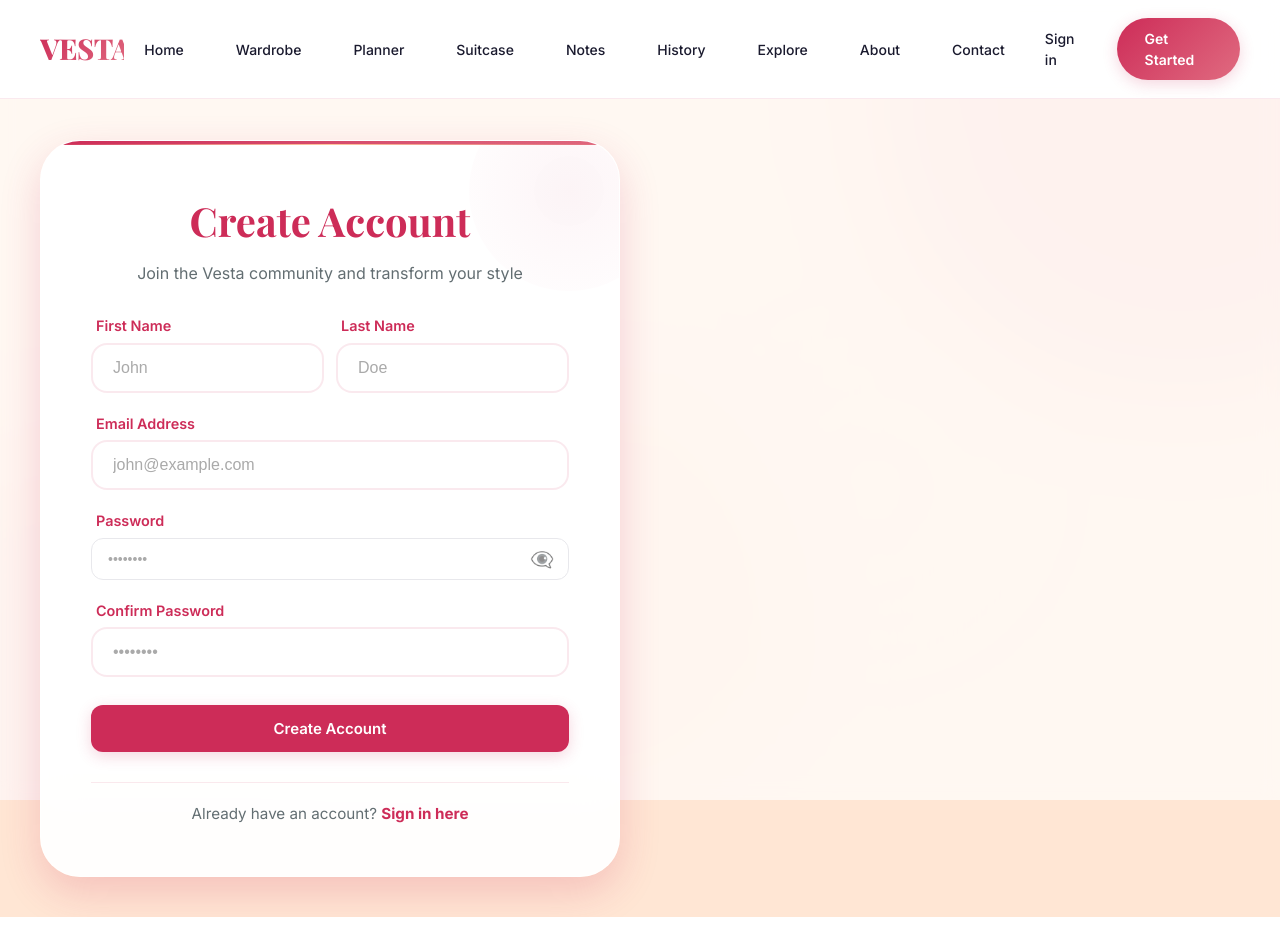
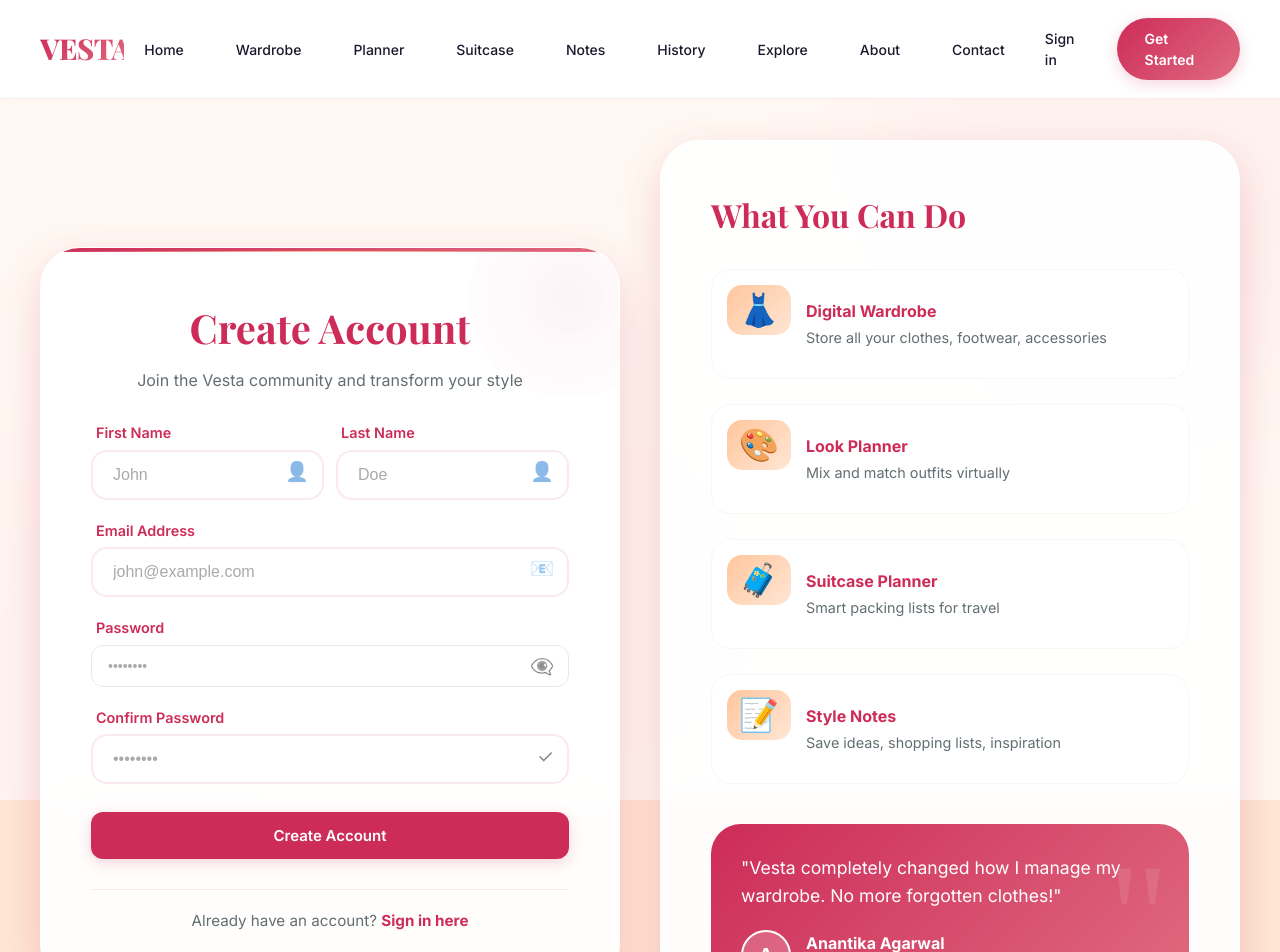
Before and after one commit to Anantika09/vesta2.O, a React (Create React App) app in the folder frontend/: page /register in a window 1280 px wide. Shown: the top 952 px of the page. Before the commit the page ends 917 px from the top, so only its background shows below. Built offline with nearby package versions, Linux system fonts and the light colour scheme.

Commit message:
Updated project with latest changes

```diff
--- a/frontend/src/pages/Login.jsx
+++ b/frontend/src/pages/Login.jsx
@@ -8,6 +8,7 @@ const Login = () => {
   const [password, setPassword] = useState('');
   const [error, setError] = useState('');
   const [showPassword, setShowPassword] = useState(false);
+  const [rememberMe, setRememberMe] = useState(false);
   const [isLoading, setIsLoading] = useState(false);
   const navigate = useNavigate();
   const { login } = useAuth();
@@ -16,6 +17,12 @@ const Login = () => {
     e.preventDefault();
     setIsLoading(true);
     setError('');
+
+    if (!email || !password) {
+      setError('Please enter both email and password');
+      setIsLoading(false);
+      return;
+    }
 
     const result = await login(email, password);
 
@@ -86,6 +93,21 @@ const Login = () => {
               </div>
             </div>
 
+            <div className="login-options">
+              <label className="checkbox-container">
+                <input
+                  type="checkbox"
+                  checked={rememberMe}
+                  onChange={(e) => setRememberMe(e.target.checked)}
+                />
+                <span className="checkmark"></span>
+                <span className="remember-text">Remember me</span>
+              </label>
+              <Link to="/forgot-password" className="forgot-link">
+                Forgot Password?
+              </Link>
+            </div>
+
             {error && (
               <div className="error-message">
                 <svg viewBox="0 0 24 24" fill="none" stroke="currentColor" strokeWidth="2">
@@ -97,8 +119,24 @@ const Login = () => {
               </div>
             )}
 
-            <button type="submit" className="submit-btn" disabled={isLoading}>
-              {isLoading ? 'Signing in...' : 'Sign In'}
+            <button
+              type="submit"
+              className="submit-btn"
+              disabled={isLoading}
+            >
+              {isLoading ? (
+                <>
+                  <span className="loading-spinner"></span>
+                  <span>Signing in...</span>
+                </>
+              ) : (
+                <>
+                  <span>Sign In</span>
+                  <svg viewBox="0 0 24 24" fill="none" stroke="currentColor" strokeWidth="2">
+                    <path d="M5 12h14M12 5l7 7-7 7" />
+                  </svg>
+                </>
+              )}
             </button>
           </form>
 
@@ -111,6 +149,73 @@ const Login = () => {
             </p>
           </div>
         </div>
+
+        {/* Feature Sidebar - Fully Restored */}
+        <div className="feature-sidebar animate-slide-up">
+          <h3>Welcome back to Vesta</h3>
+
+          <div className="welcome-message">
+            <p>Your personal style assistant is ready to help you:</p>
+          </div>
+
+          <ul className="feature-list">
+            <li className="feature-item">
+              <span className="feature-icon">👗</span>
+              <div>
+                <strong>Your Digital Wardrobe</strong>
+                <p>Store all your clothes, footwear, accessories</p>
+              </div>
+            </li>
+            <li className="feature-item">
+              <span className="feature-icon">✨</span>
+              <div>
+                <strong>Look Planner</strong>
+                <p>Mix and match outfits virtually</p>
+              </div>
+            </li>
+            <li className="feature-item">
+              <span className="feature-icon">📸</span>
+              <div>
+                <strong>Suitcase Planner</strong>
+                <p>Smart packing lists for travel</p>
+              </div>
+            </li>
+            <li className="feature-item">
+              <span className="feature-icon">🎯</span>
+              <div>
+                <strong>Style Notes</strong>
+                <p>Save ideas, shopping lists, inspiration</p>
+              </div>
+            </li>
+          </ul>
+
+          <div className="testimonial-card">
+            <div className="quote-mark">"</div>
+            <p>"I've saved hours of outfit planning. Vesta is a game-changer!"</p>
+            <div className="testimonial-author">
+              <div className="author-avatar">M</div>
+              <div>
+                <strong>Garima Saxena</strong>
+                <span>Member since 2025</span>
+              </div>
+            </div>
+          </div>
+
+          <div className="stats-card">
+            <div className="stat-item">
+              <span className="stat-number">10K+</span>
+              <span className="stat-label">Daily Users</span>
+            </div>
+            <div className="stat-item">
+              <span className="stat-number">50K+</span>
+              <span className="stat-label">Outfits</span>
+            </div>
+            <div className="stat-item">
+              <span className="stat-number">98%</span>
+              <span className="stat-label">Satisfaction</span>
+            </div>
+          </div>
+        </div>
       </div>
     </div>
   );
--- a/frontend/src/pages/Register.jsx
+++ b/frontend/src/pages/Register.jsx
@@ -1,4 +1,4 @@
-import React, { useState } from 'react';
+import React, { useState, useEffect } from 'react';
 import { Link, useNavigate } from 'react-router-dom';
 import { useAuth } from '../context/AuthContext';
 import './Register.css';
@@ -17,6 +17,35 @@ const Register = () => {
   const [success, setSuccess] = useState('');
   const [showPassword, setShowPassword] = useState(false);
   const [isLoading, setIsLoading] = useState(false);
+  const [passwordStrength, setPasswordStrength] = useState(0);
+
+  useEffect(() => {
+    const strength = calculatePasswordStrength(formData.password);
+    setPasswordStrength(strength);
+  }, [formData.password]);
+
+  const calculatePasswordStrength = (password) => {
+    let strength = 0;
+    if (password.length >= 8) strength += 25;
+    if (password.match(/[a-z]+/)) strength += 25;
+    if (password.match(/[A-Z]+/)) strength += 25;
+    if (password.match(/[0-9]+/)) strength += 25;
+    return strength;
+  };
+
+  const getStrengthColor = () => {
+    if (passwordStrength < 25) return '#ff4444';
+    if (passwordStrength < 50) return '#ffa700';
+    if (passwordStrength < 75) return '#ffd700';
+    return '#00C851';
+  };
+
+  const getStrengthText = () => {
+    if (passwordStrength < 25) return 'Very Weak';
+    if (passwordStrength < 50) return 'Weak';
+    if (passwordStrength < 75) return 'Good';
+    return 'Strong';
+  };
 
   const handleChange = (e) => {
     setFormData({
@@ -105,6 +134,7 @@ const Register = () => {
                   onChange={handleChange}
                   required
                 />
+                <span className="input-icon">👤</span>
               </div>
 
               <div className="input-group">
@@ -119,6 +149,7 @@ const Register = () => {
                   onChange={handleChange}
                   required
                 />
+                <span className="input-icon">👤</span>
               </div>
             </div>
 
@@ -134,6 +165,7 @@ const Register = () => {
                 onChange={handleChange}
                 required
               />
+              <span className="input-icon">📧</span>
             </div>
 
             <div className="input-group">
@@ -157,6 +189,23 @@ const Register = () => {
                   {showPassword ? '👁️' : '👁️‍🗨️'}
                 </button>
               </div>
+
+              {formData.password && (
+                <div className="password-strength">
+                  <div className="strength-bar">
+                    <div
+                      className="strength-fill"
+                      style={{
+                        width: `${passwordStrength}%`,
+                        backgroundColor: getStrengthColor()
+                      }}
+                    />
+                  </div>
+                  <span className="strength-text" style={{ color: getStrengthColor() }}>
+                    {getStrengthText()}
+                  </span>
+                </div>
+              )}
             </div>
 
             <div className="input-group">
@@ -171,6 +220,7 @@ const Register = () => {
                 onChange={handleChange}
                 required
               />
+              <span className="input-icon">✓</span>
             </div>
 
             {error && (
@@ -198,6 +248,51 @@ const Register = () => {
             </p>
           </div>
         </div>
+
+        {/* Feature Sidebar - Restored */}
+        <div className="feature-sidebar animate-slide-up" style={{animationDelay: '0.2s'}}>
+          <h3>What You Can Do</h3>
+          <ul className="feature-list">
+            <li className="feature-item">
+              <span className="feature-icon">👗</span>
+              <div>
+                <strong>Digital Wardrobe</strong>
+                <p>Store all your clothes, footwear, accessories</p>
+              </div>
+            </li>
+            <li className="feature-item">
+              <span className="feature-icon">🎨</span>
+              <div>
+                <strong>Look Planner</strong>
+                <p>Mix and match outfits virtually</p>
+              </div>
+            </li>
+            <li className="feature-item">
+              <span className="feature-icon">🧳</span>
+              <div>
+                <strong>Suitcase Planner</strong>
+                <p>Smart packing lists for travel</p>
+              </div>
+            </li>
+            <li className="feature-item">
+              <span className="feature-icon">📝</span>
+              <div>
+                <strong>Style Notes</strong>
+                <p>Save ideas, shopping lists, inspiration</p>
+              </div>
+            </li>
+          </ul>
+          <div className="testimonial-card">
+            <p>"Vesta completely changed how I manage my wardrobe. No more forgotten clothes!"</p>
+            <div className="testimonial-author">
+              <div className="author-avatar">A</div>
+              <div>
+                <strong>Anantika Agarwal</strong>
+                <span>Creator</span>
+              </div>
+            </div>
+          </div>
+        </div>
       </div>
     </div>
   );
```
